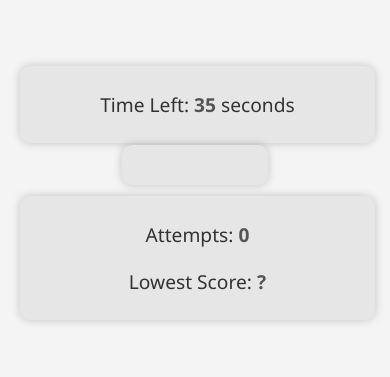
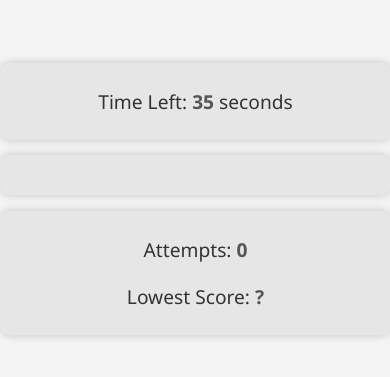
Before and after one commit to jiahaoli0465/memorygame, a plain HTML site: page index.html in a window 390 px wide. Shown: the part 1075-1452 px from the top of the page. Drawn offline with Linux system fonts and the light colour scheme.

Commit message:
mobile view fix

```diff
--- a/style.css
+++ b/style.css
@@ -190,20 +190,17 @@ h1 {
   color: #555; /* Slightly lighter color for contrast */
 }
 
-
-/* Media query for mobile devices */
-/* Media query for mobile devices */
 @media (max-width: 768px) {
-  #gameBoard, #scoreBoard, #timerDisplay {
+  #timerDisplay, #game, #scoreBoard {
     width: 90%;
-    margin: 1% auto; /* Adjusted margin */
+    margin: 2% auto; /* Adjusted margin */
   }
 
   #timerDisplay {
-    margin-bottom: 0.5%; /* Reduce the bottom margin of the timer display */
+    margin-bottom: 2%; /* Reduce the bottom margin of the timer display */
   }
 
   #gameBoard {
-    margin-top: 0.5%; /* Reduce the top margin of the game board */
+    margin-top: 2%; /* Reduce the top margin of the game board */
   }
 }
```
